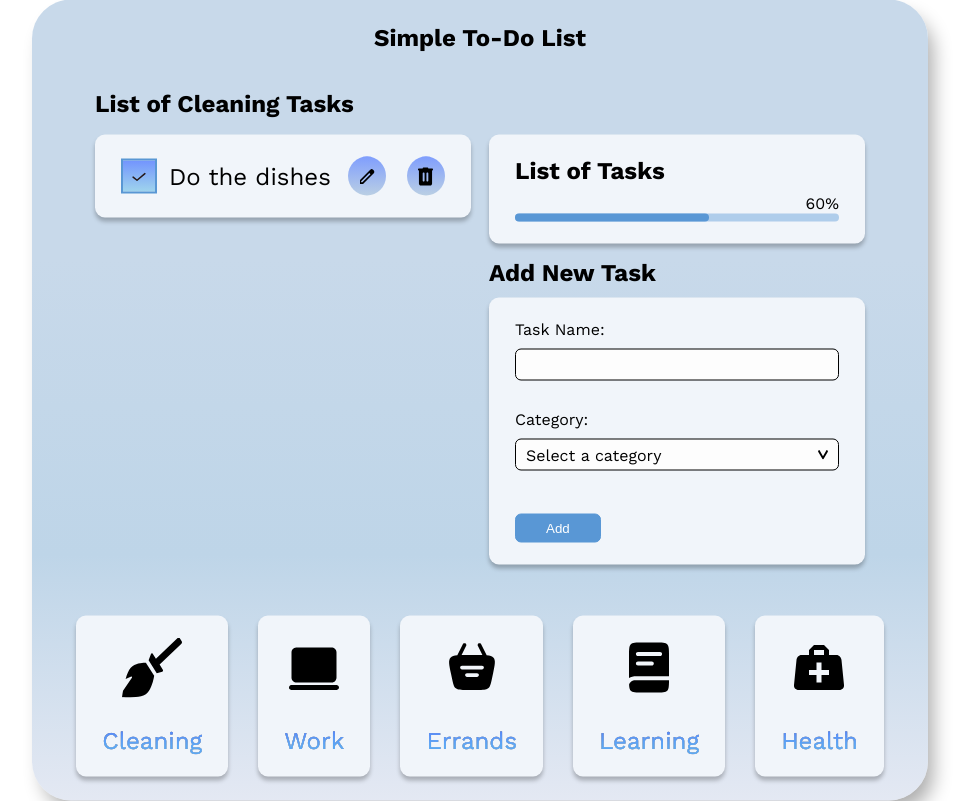
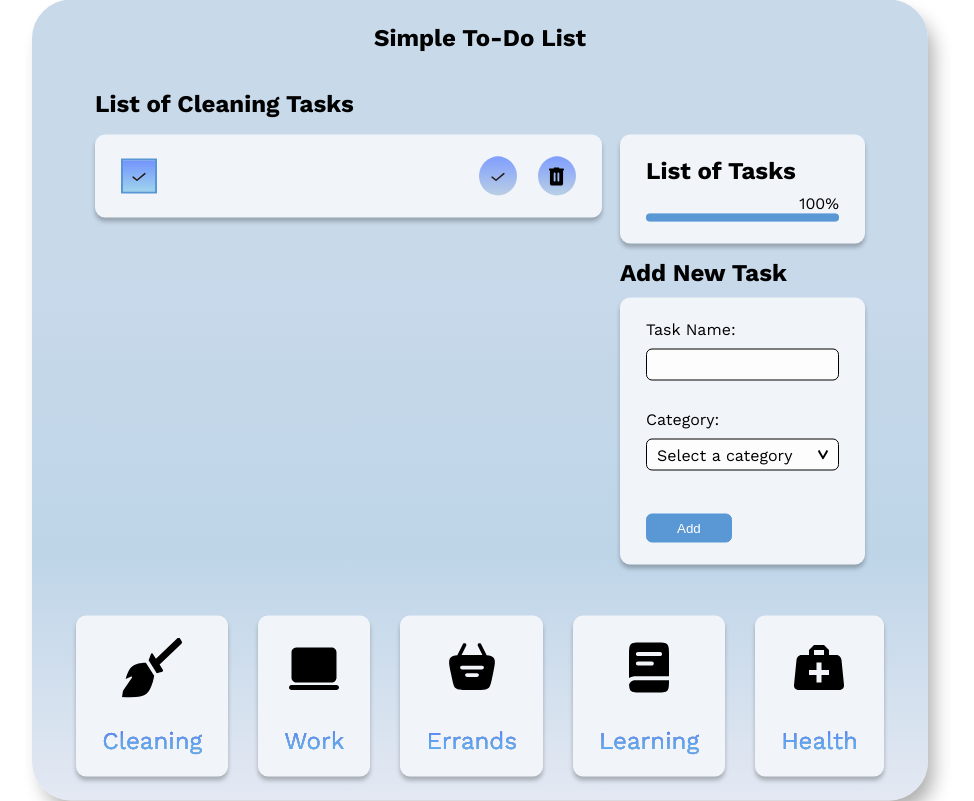
Before and after one commit to HarshitaNahata/to-do-list, a React (Vite) app: page / in a window 1280 px wide. Both pictures are taken after a click on the element 527 px from the left and 176 px from the top of the page. Shown: the whole page, without its empty margins (160-1134 px from the left). Built offline with nearby package versions, Linux system fonts and the light colour scheme.

Commit message:
adding and deleting the tasks

```diff
--- a/src/App.jsx
+++ b/src/App.jsx
@@ -22,7 +22,7 @@ function App() {
             <Typography fontSize={24} bold >
               List of Tasks
             </Typography>
-            <ProgressBar progress={"60%"} />
+            <ProgressBar />
           </Card>
           <Form />
         </Container>
--- a/src/components/ActionButton/ActionButton.jsx
+++ b/src/components/ActionButton/ActionButton.jsx
@@ -3,7 +3,7 @@ import styles from './ActionButton.module.css';
 
 function ActionButton({ handleClick, icon }) {
     return (
-        <div className={styles.actionButton} onClick={() => handleClick()}>
+        <div className={styles.actionButton} onClick={() => handleClick ? handleClick() : null}>
             <img src={icon} alt="icon" />
         </div>
     )
--- a/src/components/Button/Button.jsx
+++ b/src/components/Button/Button.jsx
@@ -1,9 +1,9 @@
 import React from 'react';
 import styles from './Button.module.css';
 
-function Button() {
+function Button({ handleAddTodo }) {
     return (
-        <button className={styles.button}>Add</button>
+        <button onClick={() => handleAddTodo()} className={styles.button}>Add</button>
     )
 }
 
--- a/src/components/Form/Form.jsx
+++ b/src/components/Form/Form.jsx
@@ -5,9 +5,17 @@ import Card from '../Card/Card';
 import Button from '../Button/Button';
 import Dropdown from '../Dropdown/Dropdown';
 import { useState } from 'react';
+import { addTodo } from '../../reducer/todosSlice';
+import { useDispatch, useSelector } from 'react-redux';
 
 function Form() {
+    const dispatch = useDispatch();
+    const { todos } = useSelector((state) => state.todos)
     const [taskData, setTaskData] = useState({ name: "", category: "" });
+    const handleAddTodo = () => {
+        const todosLength = todos.length;
+        dispatch(addTodo({ ...taskData, done: false, id: todosLength + 1 }))
+    }
     return (
         <div className={styles.form}>
             <Typography fontSize={24} bold>
@@ -27,7 +35,7 @@ function Form() {
                     <Dropdown taskData={taskData} setTaskData={setTaskData} />
                 </div>
 
-                <Button />
+                <Button handleAddTodo={() => handleAddTodo()} />
             </Card>
         </div>
     )
--- a/src/components/ProgressBar/ProgressBar.jsx
+++ b/src/components/ProgressBar/ProgressBar.jsx
@@ -1,11 +1,15 @@
 import React from 'react';
 import styles from './ProgressBar.module.css';
+import { useSelector } from 'react-redux';
 
-function ProgressBar({ progress }) {
+function ProgressBar() {
+    const { todos } = useSelector((state) => state.todos);
+    const doneTodos = todos.filter((todo) => !todo.done);
+    const doneTodosPercentage = doneTodos.length * 100 / todos.length;
     return (
         <div className={styles.progressBar}>
-            <p className={styles.progressValue}>{progress}</p>
-            <div className={styles.progress}></div>
+            <p className={styles.progressValue}>{doneTodosPercentage + "%"}</p>
+            <div className={styles.progress} style={{ width: `${doneTodosPercentage}%` }}></div>
         </div>
     )
 }
--- a/src/components/ProgressBar/ProgressBar.module.css
+++ b/src/components/ProgressBar/ProgressBar.module.css
@@ -21,4 +21,5 @@
     height: 100%;
     background: #5997D5;
     border-radius: 5px;
+    transition: all 0.4s ease-in-out;
 }
--- a/src/components/ToDoItem/ToDoItem.jsx
+++ b/src/components/ToDoItem/ToDoItem.jsx
@@ -1,21 +1,36 @@
-import React from 'react'
+import React, { useState } from 'react'
 import Checkbox from '../Checkbox/Checkbox';
 import Typography from '../Typography/Typography';
 import ActionButton from '../ActionButton/ActionButton';
 import styles from './TodoItem.module.css';
 import pencil from '../../assets/pencil.svg';
 import trash from '../../assets/trash.svg';
+import check from '../../assets/check.svg';
+import { useDispatch } from 'react-redux';
+import { deleteTodo, updateTodo } from '../../reducer/todosSlice';
 
 function TodoItem({ todo }) {
+    const [editingMode, setEditingMode] = useState(false);
+    const [newTodo, setNewTodo] = useState(todo);
+    const dispatch = useDispatch();
+    const handleEdit = () => {
+        dispatch(updateTodo(newTodo));
+        setEditingMode(false);
+    }
     return (
         <>
             <div className={styles.taskName}>
                 <Checkbox todo={todo} />
-                <Typography fontSize={24}>{todo.name}</Typography>
+                {editingMode ? (<input type="text" onChange={(e) => setNewTodo({ ...todo, name: e.target.value })} />
+                ) : (<Typography fontSize={24}>{todo.name}</Typography>)}
             </div>
             <div className={styles.actionButtons}>
-                <ActionButton icon={pencil} handleClick={() => null} />
-                <ActionButton icon={trash} handleClick={() => null} />
+                {editingMode ? (<ActionButton icon={check} handleClick={() => handleEdit()} />
+                ) : (
+                    <ActionButton icon={pencil} handleClick={() => setEditingMode(true)}
+                    />
+                )}
+                <ActionButton icon={trash} handleClick={() => dispatch(deleteTodo(todo.id))} />
             </div>
         </>
     )
--- a/src/components/ToDoItem/ToDoItem.module.css
+++ b/src/components/ToDoItem/ToDoItem.module.css
@@ -5,6 +5,15 @@
     gap: 12px;
 }
 
+.taskName input {
+    background: transparent;
+    border: none;
+    font-size: 24px;
+    font-weight: 400;
+    outline: none;
+
+}
+
 .actionButtons {
     display: flex;
     flex-direction: row;
```
